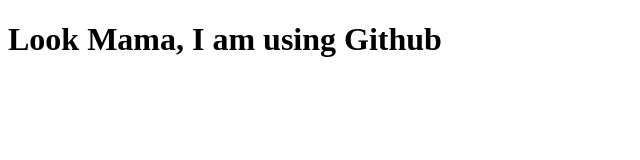
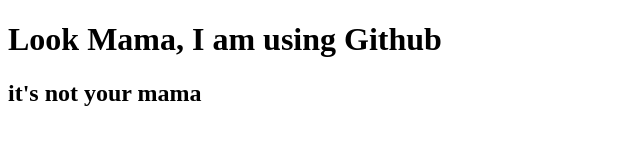
Before and after one commit to fahimc43/my-first-website, a plain HTML site: page index.html in a window 1280 px wide. Shown: the whole page, without its empty margins (0-640 px from the left). Drawn offline with Linux system fonts and the light colour scheme.

Commit message:
added header

```diff
--- a/index.html
+++ b/index.html
@@ -7,5 +7,6 @@
 </head>
 <body>
     <h1>Look Mama, I am using Github</h1>
+    <h2>it's not your mama</h2>
 </body>
 </html>
```
